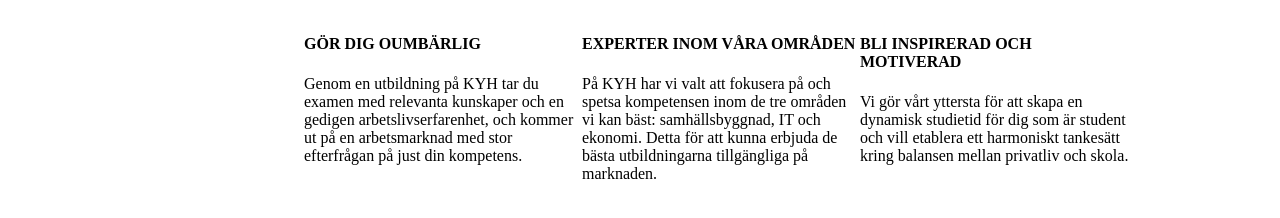
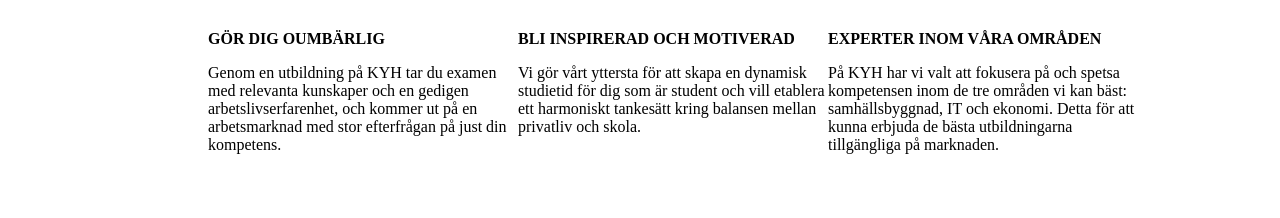
Before and after one commit to Rasha-alias/wordpress, a plain HTML site: page Landingpage/landingpage.html in a window 1280 px wide. Shown: the part 482-700 px from the top of the page. Drawn offline with Linux system fonts and the light colour scheme.

Commit message:
small changes to landingpage.html and css

```diff
--- a/Landingpage/landingpage.css
+++ b/Landingpage/landingpage.css
@@ -50,7 +50,7 @@
     display: grid;
     grid-template-columns: repeat(12, 1fr);
     grid-gap: 2px;
-    margin-left: 11rem;
+    margin-left: 5rem;
 }
 
 .col-4 {
--- a/Landingpage/landingpage.html
+++ b/Landingpage/landingpage.html
@@ -22,29 +22,34 @@
         <div class="container">
             <div class="grid">
                 <div class="col-4">
-                        <h4>GÖR DIG OUMBÄRLIG</h4>
-                        <p>Genom en utbildning på KYH tar du examen
-                            med relevanta kunskaper och en gedigen arbetslivserfarenhet,
-                            och kommer ut på en arbetsmarknad med stor efterfrågan på
+                    <p><strong>GÖR DIG OUMBÄRLIG</strong></p>
+                    <p>
+                        Genom en utbildning på KYH tar du examen med relevanta
+                        kunskaper och en gedigen arbetslivserfarenhet, och
+                        kommer ut på en arbetsmarknad med stor efterfrågan på
                         just din kompetens.
                     </p>
                 </div>
+
                 <div class="col-4">
-                        <h4>EXPERTER INOM VÅRA OMRÅDEN</h4>
-                        <p>På KYH har vi valt att fokusera
-                            på och spetsa kompetensen inom de tre områden vi kan bäst:
-                            samhällsbyggnad, IT och ekonomi. Detta för att kunna erbjuda
-                            de bästa utbildningarna tillgängliga på marknaden.
-                        </p>
-                    </div>
-                    <div class="col-4">
-                        <h4>BLI INSPIRERAD OCH MOTIVERAD</h6>
+                    <p><strong>BLI INSPIRERAD OCH MOTIVERAD</strong></p>
                     <p>
                         Vi gör vårt yttersta för att skapa en dynamisk studietid
                         för dig som är student och vill etablera ett harmoniskt
                         tankesätt kring balansen mellan privatliv och skola.
                     </p>
                 </div>
+
+                <div class="col-4">
+                    <p><strong>EXPERTER INOM VÅRA OMRÅDEN</strong></p>
+                    <p>
+                        På KYH har vi valt att fokusera på och spetsa
+                        kompetensen inom de tre områden vi kan bäst:
+                        samhällsbyggnad, IT och ekonomi. Detta för att kunna
+                        erbjuda de bästa utbildningarna tillgängliga på
+                        marknaden.
+                    </p>
+                </div>
             </div>
         </div>
     </body>
```
Lines whose indentation alone changed are shown as unchanged.
